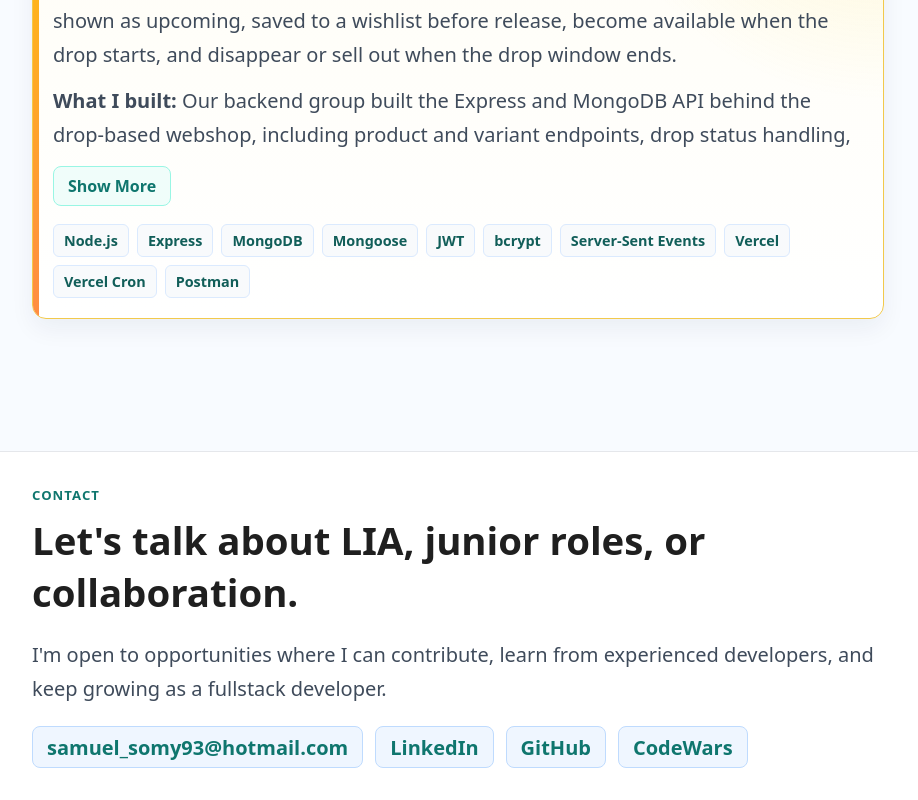
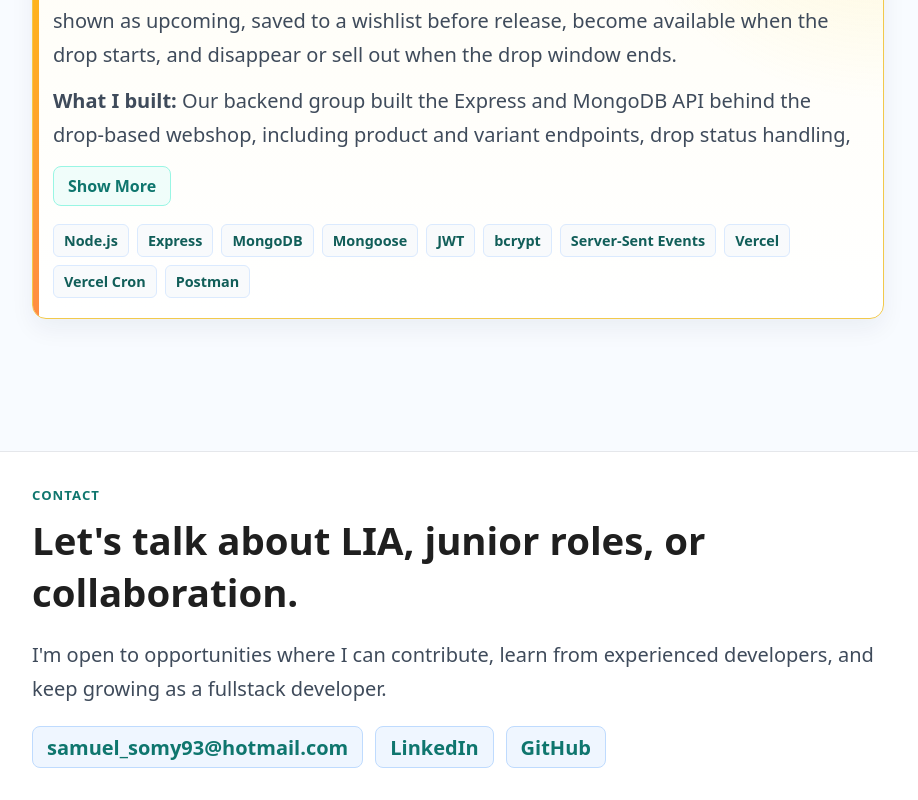
Before and after one commit to Samuel6693/portfolio, a React (Vite) app: page / in a window 1280 px wide. Shown: the part 4497-5297 px from the top of the page, without its empty margins (332-1250 px from the left). Built offline with nearby package versions, Linux system fonts and the light colour scheme.

Commit message:
style: remove CodeWars link from contact section

```diff
--- a/src/components/Contact.jsx
+++ b/src/components/Contact.jsx
@@ -14,12 +14,6 @@ const contactLinks = [
     label: 'GitHub',
     href: 'https://github.com/Samuel6693',
     text: 'GitHub',
-    external: true,
-  },
-  {
-    label: 'CodeWars',
-    href: 'https://www.codewars.com/users/Samuel6693',
-    text: 'CodeWars',
     external: true,
   },
 ];
```
